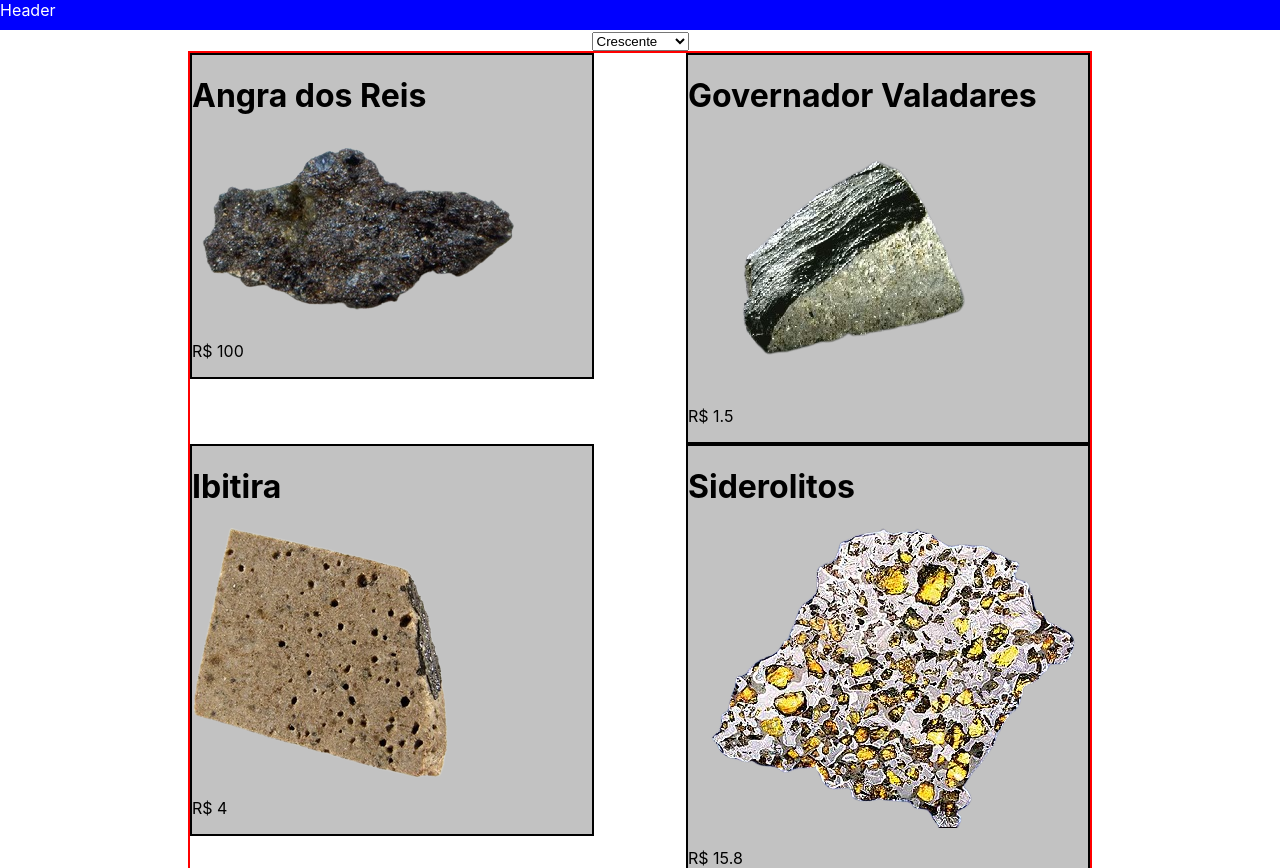
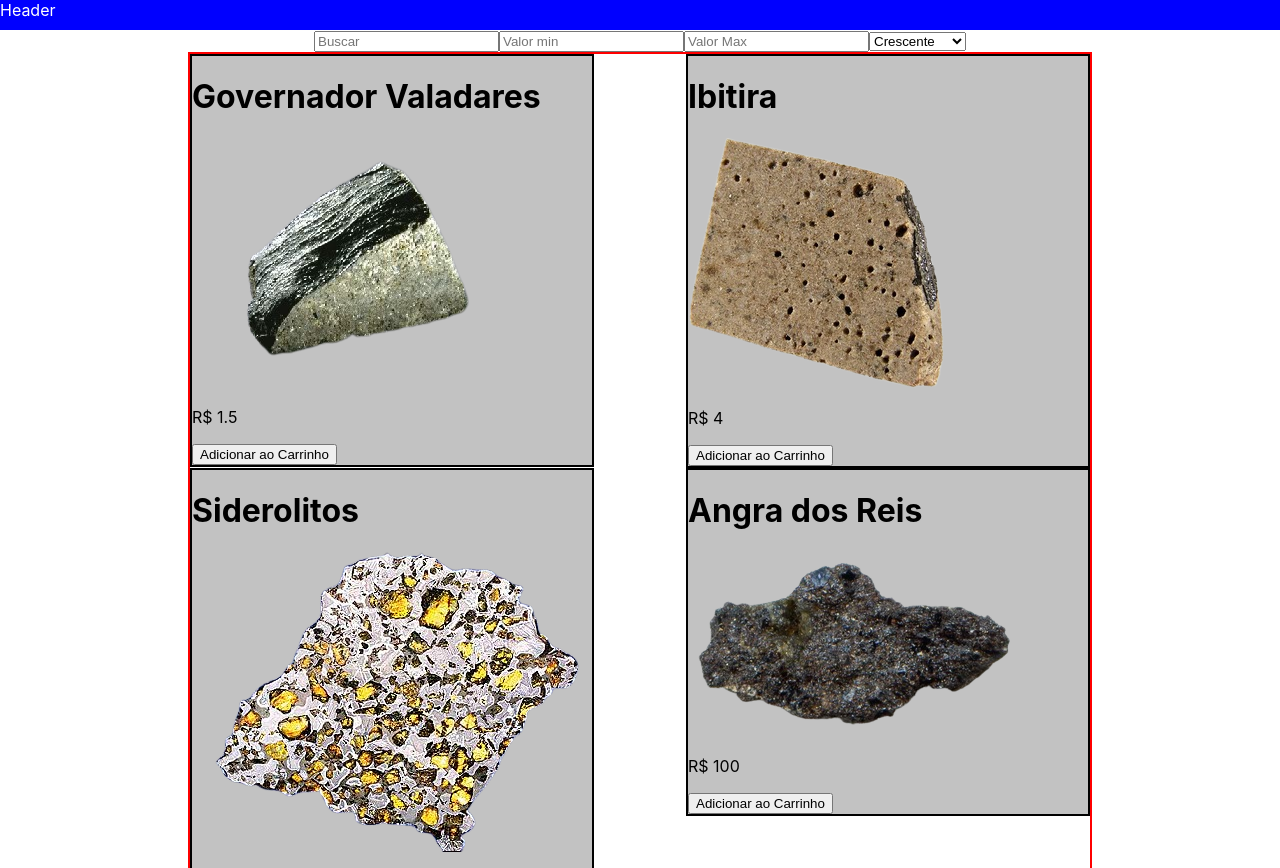
Before and after one commit to future4code/AAF-reforco-labe-commerce2, a React (Create React App) app in the folder labe-comerce2/: page / in a window 1280 px wide. Shown: the top 868 px of the page. Built offline with nearby package versions, Linux system fonts and the light colour scheme.

Commit message:
filtros feitos

```diff
--- a/labe-comerce2/src/Pages/Home/Home.js
+++ b/labe-comerce2/src/Pages/Home/Home.js
@@ -7,6 +7,9 @@ import ibitira from "../../img/Ibitira.png";
 import siderolitos from "../../img/siderolitos.png";
 function Home() {
   const [order, setOrder] = useState("Crescente");
+  const [search, setSearch] = useState("")
+  const [minValor, setMinValor] = useState(-Infinity)
+  const [maxValor, setMaxValor] = useState(+Infinity)
   const [produtos, setProdutos] = useState([
     {
       id: 1,
@@ -36,8 +39,35 @@ function Home() {
   const onChangeOrder = (event) => {
     setOrder(event.target.value);
   };
+  const onChangeSearch = (event) => {
+    setSearch(event.target.value)
+  }
+  const onChangeMinValor = (event) => {
+    setMinValor(event.target.value)
+  }
+  const onChangeMaxValor = (event) => {
+    setMaxValor(event.target.value)
+  }
 
-  const listaDeProdutos = produtos.map((produto) => {
+
+  // const filtro = produtos.
+  const resultado = produtos.sort((a,b)=>{
+      switch(order){
+        case "Crescente":
+        return a.valor - b.valor;
+        case "Decrescente":
+          return b.valor - a.valor
+      }
+  }).filter((item)=> {
+    const itemName = item.name.toLowerCase()
+    return itemName.includes(search)
+  }).filter((item)=> {
+    return item.valor >= minValor
+  }).filter((item)=> {
+    return item.valor <= maxValor
+  })
+
+  const listaDeProdutos = resultado.map((produto) => {
     return (
       <Card
         imagem={produto.imagem}
@@ -46,20 +76,30 @@ function Home() {
         produtos={produto}
       />
     );
-  });
-
+  })
   // const renderiza = produtos.map((produto) => {
   //   return <Card imagem={produto.imagem} name={produto.name} valor={produto.valor} produtos={produto}/>
   // })
   return (
     <C.Container>
       <div>
+        <input placeholder="Buscar" value={search} onChange={onChangeSearch}/>
+        <input type="number"
+        placeholder="Valor min"
+        value={minValor}
+        onChange={onChangeMinValor}/>
+
+        <input type="number" placeholder="Valor Max" value={maxValor} onChange={onChangeMaxValor}/>
+
         <select value={order} onChange={onChangeOrder}>
           <option value="Crescente">Crescente</option>
           <option value="Decrescente">Decrescente</option>
         </select>
+
       </div>
-      <C.ContainerFilho>{listaDeProdutos}</C.ContainerFilho>
+      <C.ContainerFilho>
+        {listaDeProdutos}
+      </C.ContainerFilho>
     </C.Container>
   );
 }
--- a/labe-comerce2/src/components/Card/Card.js
+++ b/labe-comerce2/src/components/Card/Card.js
@@ -9,6 +9,7 @@ export function Card(props) {
           <h1>{props.name}</h1>
           <img src={props.imagem}></img>
           <p> R$ {props.valor}</p>
+          <button>Adicionar ao Carrinho</button>
         </C.AreaCardFilho>
       </C.AreaCard>
     </div>
```
Also changed, not shown: 1 other file (tests, documents, lock files or other folders).
